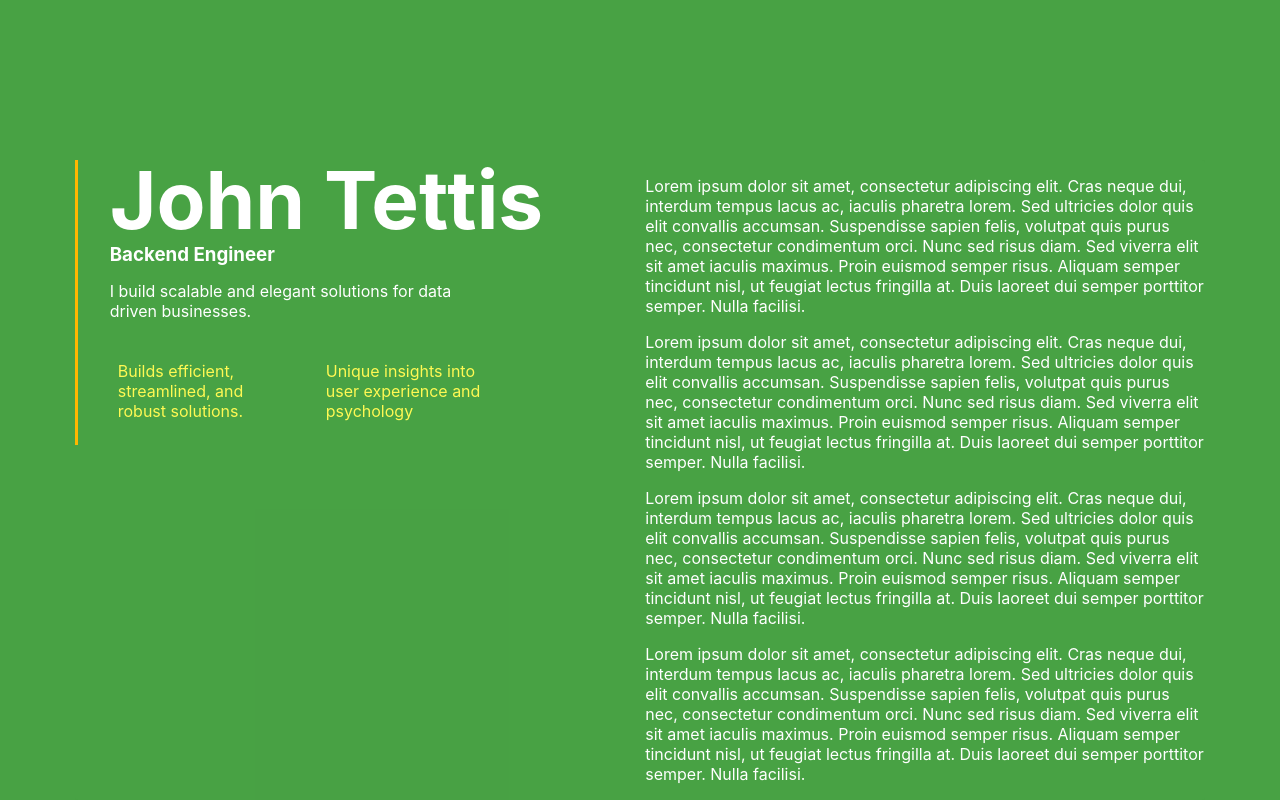
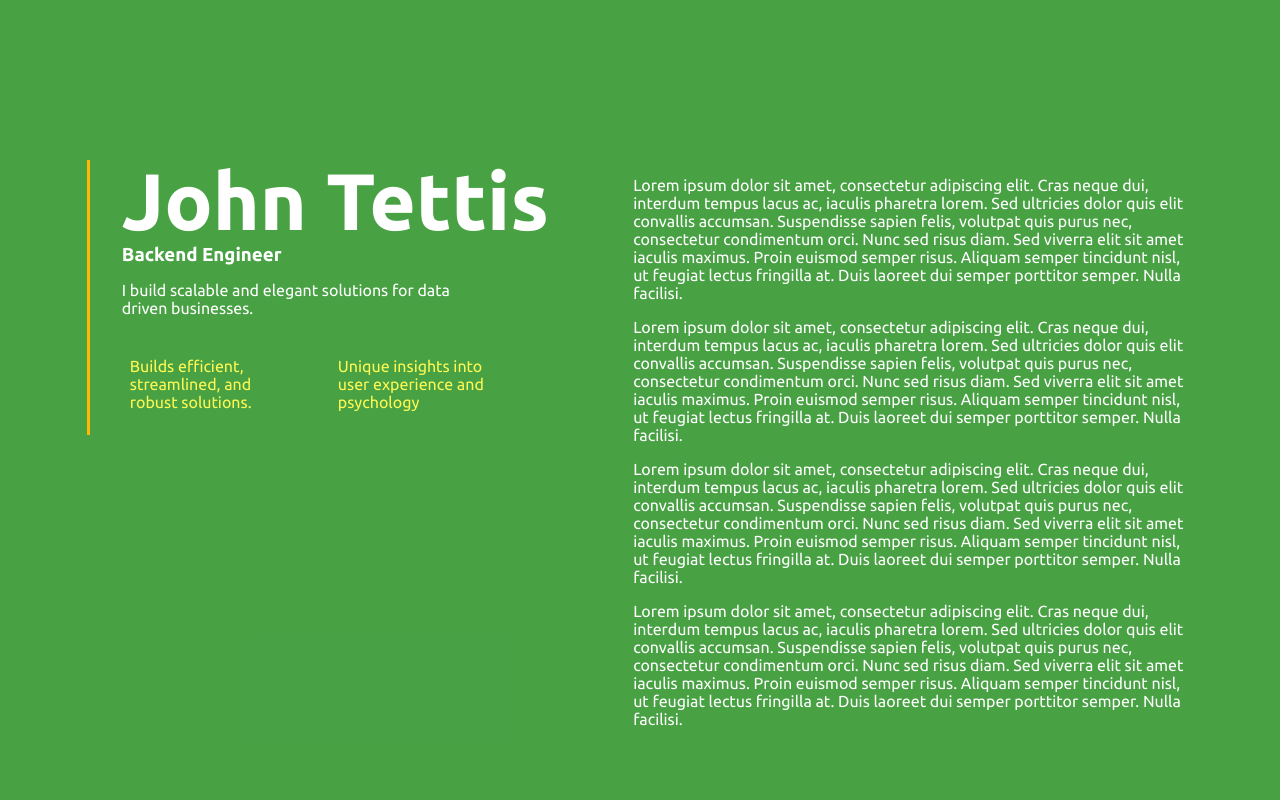
Before and after one commit to john-tettis/portfolio-updated, a React (Create React App) app: page / in a window 1280 px wide. Built offline with nearby package versions, Linux system fonts and the light colour scheme.

Commit message:
added font

```diff
--- a/src/styles/App.css
+++ b/src/styles/App.css
@@ -1,7 +1,14 @@
+@import url('https://fonts.googleapis.com/css2?family=Ubuntu:ital,wght@0,300;0,400;0,500;0,700;1,300;1,400;1,500;1,700&display=swap');
+
+
+
 .App {
   display:flex;
   justify-content: center;
   text-align: center;
+  font-family: "Ubuntu", sans-serif;
+  font-weight: 400;
+  font-style: normal;
 }
 
 .App-logo {
```
